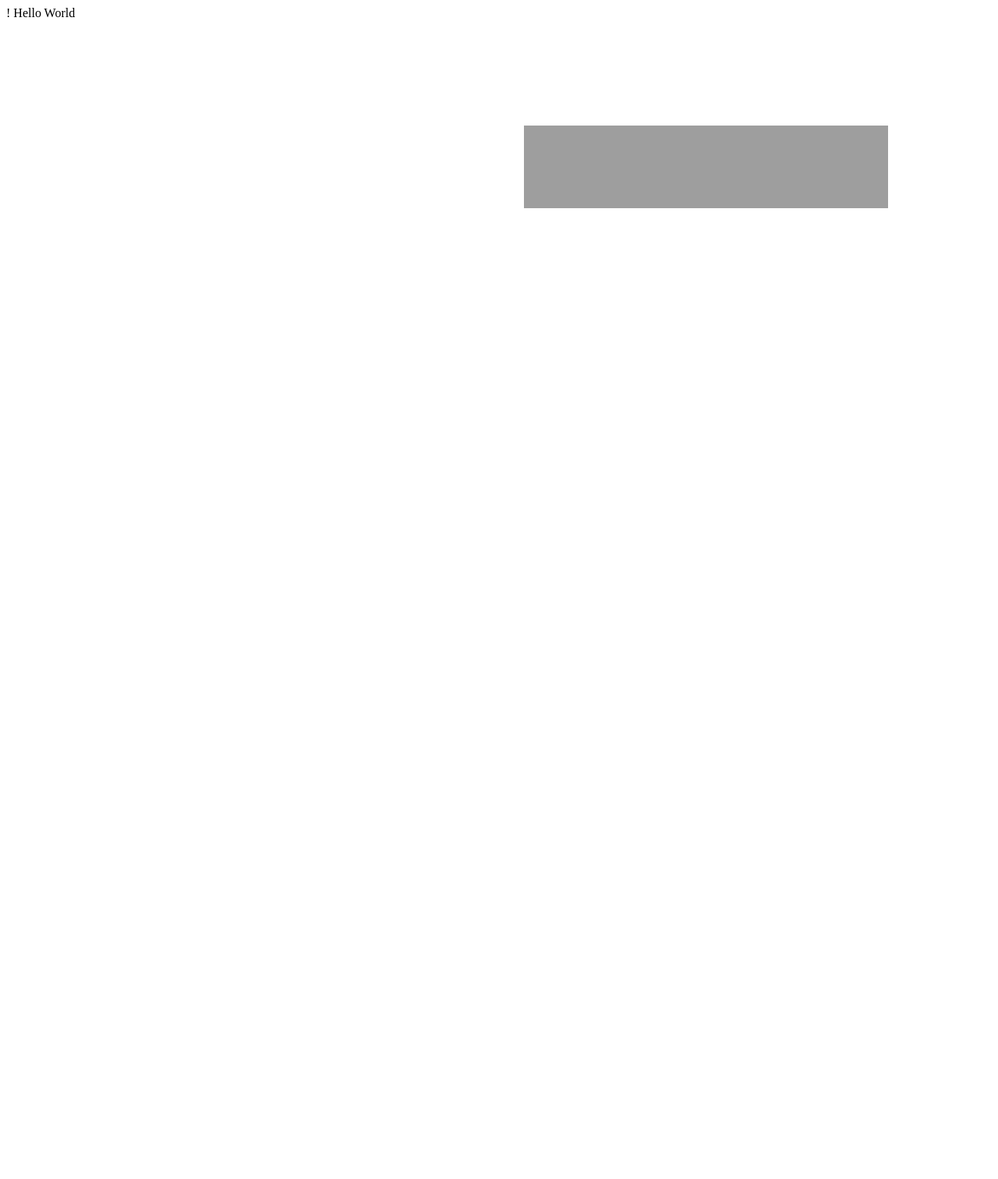
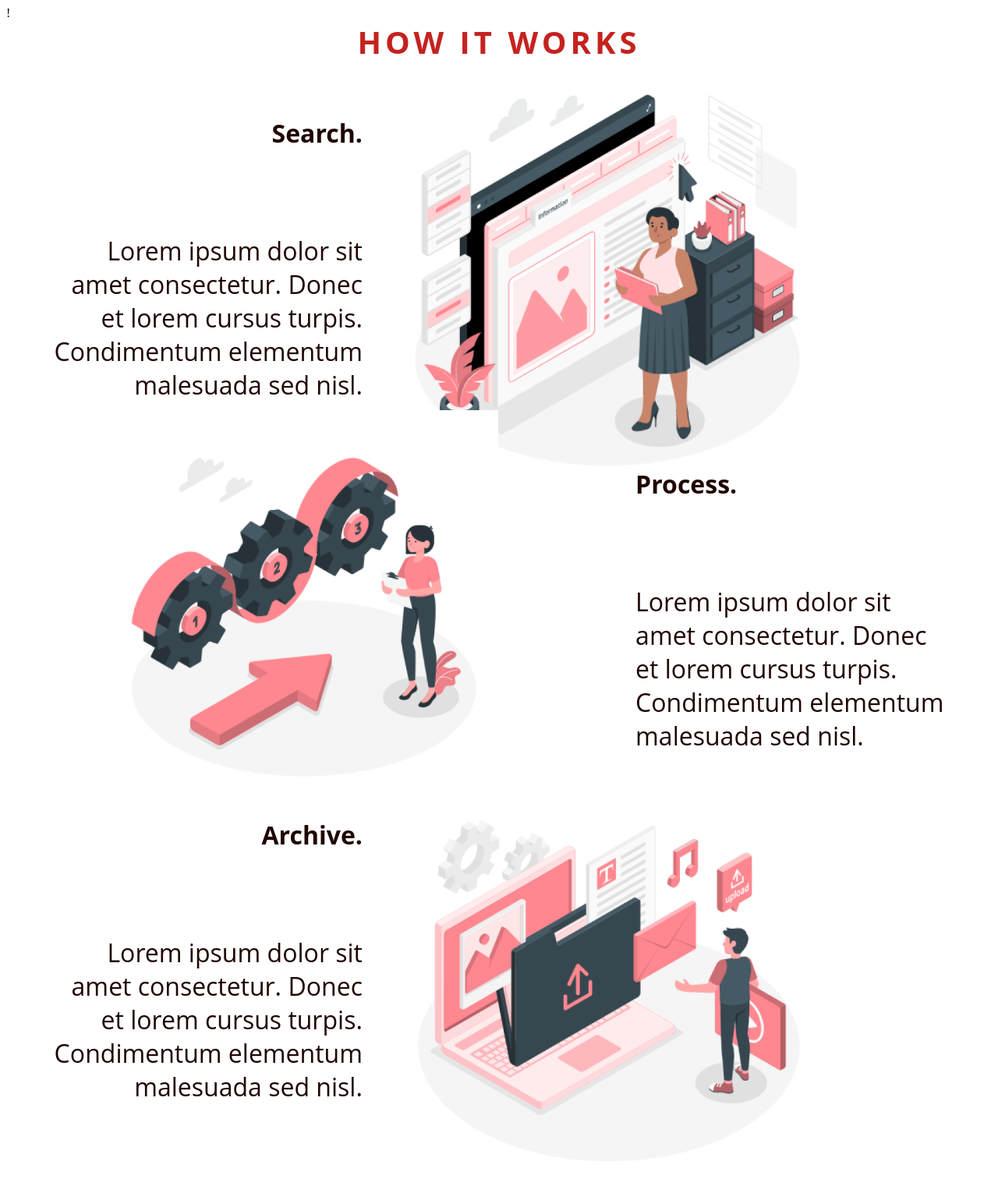
Before and after one commit to Egrez/wtf-archiving-tool, a Django app: template archivingtool/templates/HowItWorks.html in a window 1280 px wide. Shown: the whole page at 78% size. Before the commit the page ends 267 px from the top, so only its background shows below. Run offline with Django 4.2, Linux system fonts and the light colour scheme; the template is opened without the code that fills it, so the values that code supplies are empty; grey boxes are pictures that could not be loaded.

Commit message:
UpdatedDraft
>Placed appropriate pcitures
>Placed steps
>Added placeholder values

```diff
--- a/archivingtool/templates/HowItWorks.html
+++ b/archivingtool/templates/HowItWorks.html
@@ -9,25 +9,37 @@
         <link rel="stylesheet" href="./HowItWorks.module.css">
     </head>
     <body>
-        Hello World
-        <script src="" async defer></script>
-        <div>
         <div class="howItWorks">How it works</div>
-        <div class="archive">Archive.</div>
-        <div class="loremIpsumDolorSitAmetConsecte">
-        Lorem ipsum dolor sit amet consectetur. Donec et lorem cursus turpis. Condimentum elementum malesuada sed nisl.
+        <br>
+        <div class="container">
+            <div class="containerHeader">Search.</div>
+            <div class="image">
+                <img src="./images/Search.png"> </img>
+            </div>
+            <div class="containerText">
+                Lorem ipsum dolor sit amet consectetur. Donec et lorem cursus turpis. Condimentum elementum malesuada sed nisl.
+            </div>
         </div>
-        <div class="upload1"></div>
-        <div class="loremIpsumDolorSitAmetConsecte2">
-        Lorem ipsum dolor sit amet consectetur. Donec et lorem cursus turpis. Condimentum elementum malesuada sed nisl.
+
+        <div class="container2">
+            <div class="containerHeader">Process.</div>
+            <div class="image">
+                <img src="./images/Process.png">
+            </div>
+            <div class="containerText">
+                Lorem ipsum dolor sit amet consectetur. Donec et lorem cursus turpis. Condimentum elementum malesuada sed nisl.
+            </div>
         </div>
-        <div class="process">Process.</div>
-        <div class="processing1"></div>
-        <div class="search">Search.</div>
-        <div class="loremIpsumDolorSitAmetConsecte3">
-        Lorem ipsum dolor sit amet consectetur. Donec et lorem cursus turpis. Condimentum elementum malesuada sed nisl.
-        </div>
-        <div class="informationTab1"></div>
+
+
+        <div class="container">
+            <div class="containerHeader">Archive.</div>
+            <div class="image">
+                <img src="./images/Archive.png">
+            </div>
+            <div class="containerText">
+                Lorem ipsum dolor sit amet consectetur. Donec et lorem cursus turpis. Condimentum elementum malesuada sed nisl.
+            </div>
         </div>
     </body>
 </html>
--- a/archivingtool/templates/HowItWorks.module.css
+++ b/archivingtool/templates/HowItWorks.module.css
@@ -1,139 +1,92 @@
 .howItWorks {
   color: #c5221f;
-  font-size: 22px;
+  font-size: 40px;
   font-weight: bold;
   font-family: Open Sans, system-ui, -apple-system, 'Segoe UI', Roboto, 'Helvetica Neue', Arial, 'Noto Sans',
     'Liberation Sans', sans-serif;
   letter-spacing: 5px;
   text-transform: uppercase;
-  position: absolute;
-  left: 838px;
-  top: 1032px;
-  width: min-content;
-  height: min-content;
   text-align: center;
   align-items: center;
-  white-space: nowrap;
-  flex-direction: column;
 }
-.archive {
+
+.container {
+  display: grid;
+  grid-template-columns: 1fr 1fr;
+  grid-template-rows: 1fr 1fr;
+  gap: 0.5rem;
+  height: 450px;
+}
+
+.container > div {
+  display: flex;
+  align-items: end;
+  justify-content: end;
+  text-align: end;
+  font-size: 2rem;
+  color: rgb(31, 5, 0);
+}
+
+.container > div:nth-child(2) {
+  border: 0px solid rgb(103, 230, 230);
+  border-radius: 50px;
+  grid-column: 2;
+  grid-row: 1 / span 2;
+  align-items: start;
+  justify-content: start;
+}
+
+
+.container2 {
+  display: grid;
+  grid-template-columns: 1fr 1fr;
+  grid-template-rows: 1fr 1fr;
+  gap: 0.5rem;
+  height: 450px;
+}
+
+.container2 > div {
+  display: flex;
+  align-items: start;
+  justify-content: start;
+  text-align: start;
+  font-size: 2rem;
+  color: rgb(31, 5, 0);
+}
+
+.container2 > div:nth-child(2) {
+  border: 0px solid rgb(103, 230, 230);
+  border-radius: 50px;
+  grid-column: 1;
+  grid-row: 1 / span 2;
+  align-items: center;
+  justify-content: center;
+}
+
+.containerHeader {
   color: #000;
   font-size: 80.206px;
+  padding: 50px;
   font-weight: bold;
   font-family: Open Sans, system-ui, -apple-system, 'Segoe UI', Roboto, 'Helvetica Neue', Arial, 'Noto Sans',
     'Liberation Sans', sans-serif;
-  position: absolute;
-  left: 549px;
-  top: 2545px;
-  width: min-content;
-  height: min-content;
-  text-align: center;
-  align-items: center;
-  white-space: nowrap;
+    text-align:start;
+    align-items: start;
+    justify-content: start;
   flex-direction: column;
 }
-.loremIpsumDolorSitAmetConsecte {
+.containerText {
   color: #000;
+  padding: 50px;
   font-size: 22px;
   font-family: Open Sans, system-ui, -apple-system, 'Segoe UI', Roboto, 'Helvetica Neue', Arial, 'Noto Sans',
     'Liberation Sans', sans-serif;
-  position: absolute;
-  left: 306px;
-  top: 2648px;
-  width: 564px;
-  height: 50px;
-  text-align: end;
-  align-items: end;
   flex-direction: column;
 }
-.upload1 {
-  position: absolute;
-  left: 1020px;
-  top: 2287px;
-  width: 700px;
-  height: 700px;
-  background-image:/* webpackIgnore: true */ url('assets/upload1.gif');
-  background-position: center;
-  background-repeat: no-repeat;
-  background-size: cover;
+
+.image {
+  overflow:visible;
 }
-.loremIpsumDolorSitAmetConsecte2 {
-  color: #000;
-  font-size: 22px;
-  font-family: Open Sans, system-ui, -apple-system, 'Segoe UI', Roboto, 'Helvetica Neue', Arial, 'Noto Sans',
-    'Liberation Sans', sans-serif;
-  position: absolute;
-  left: 1052px;
-  top: 2028px;
-  width: 554px;
-  height: 50px;
-  flex-direction: column;
+.image img {
+  height: 110%;
 }
-.process {
-  color: #000;
-  font-size: 80.206px;
-  font-weight: bold;
-  font-family: Open Sans, system-ui, -apple-system, 'Segoe UI', Roboto, 'Helvetica Neue', Arial, 'Noto Sans',
-    'Liberation Sans', sans-serif;
-  position: absolute;
-  left: 1046px;
-  top: 1922px;
-  width: min-content;
-  height: min-content;
-  text-align: center;
-  align-items: center;
-  white-space: nowrap;
-  flex-direction: column;
-}
-.processing1 {
-  position: absolute;
-  left: 195px;
-  top: 1650px;
-  width: 700px;
-  height: 700px;
-  background-image:/* webpackIgnore: true */ url('assets/processing1.gif');
-  background-position: center;
-  background-repeat: no-repeat;
-  background-size: cover;
-}
-.search {
-  color: #000;
-  font-size: 80.206px;
-  font-weight: bold;
-  font-family: Open Sans, system-ui, -apple-system, 'Segoe UI', Roboto, 'Helvetica Neue', Arial, 'Noto Sans',
-    'Liberation Sans', sans-serif;
-  position: absolute;
-  left: 582px;
-  top: 1305px;
-  width: min-content;
-  height: min-content;
-  text-align: center;
-  align-items: center;
-  white-space: nowrap;
-  flex-direction: column;
-}
-.loremIpsumDolorSitAmetConsecte3 {
-  color: #000;
-  font-size: 22px;
-  font-family: Open Sans, system-ui, -apple-system, 'Segoe UI', Roboto, 'Helvetica Neue', Arial, 'Noto Sans',
-    'Liberation Sans', sans-serif;
-  position: absolute;
-  left: 291px;
-  top: 1408px;
-  width: 578px;
-  height: 50px;
-  text-align: end;
-  align-items: end;
-  flex-direction: column;
-}
-.informationTab1 {
-  position: absolute;
-  left: 52.5%;
-  right: 11.0417%;
-  top: 20.1327%;
-  bottom: 66.5972%;
-  background-image:/* webpackIgnore: true */ url('assets/informationTab1.gif');
-  background-position: center;
-  background-repeat: no-repeat;
-  background-size: cover;
-}
```
Also changed, not shown: archivingtool/templates/images/Archive.png (added), archivingtool/templates/images/Process.png (added), archivingtool/templates/images/Search.png (added).
